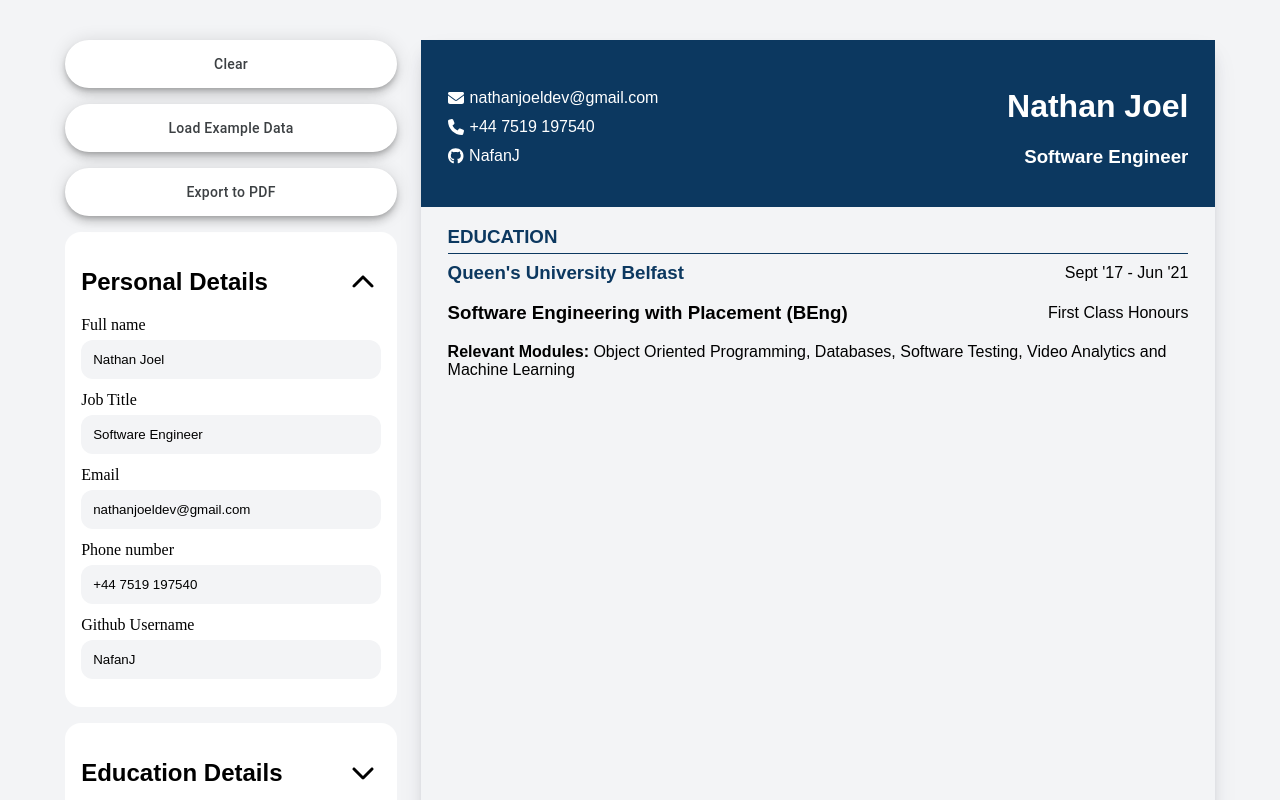
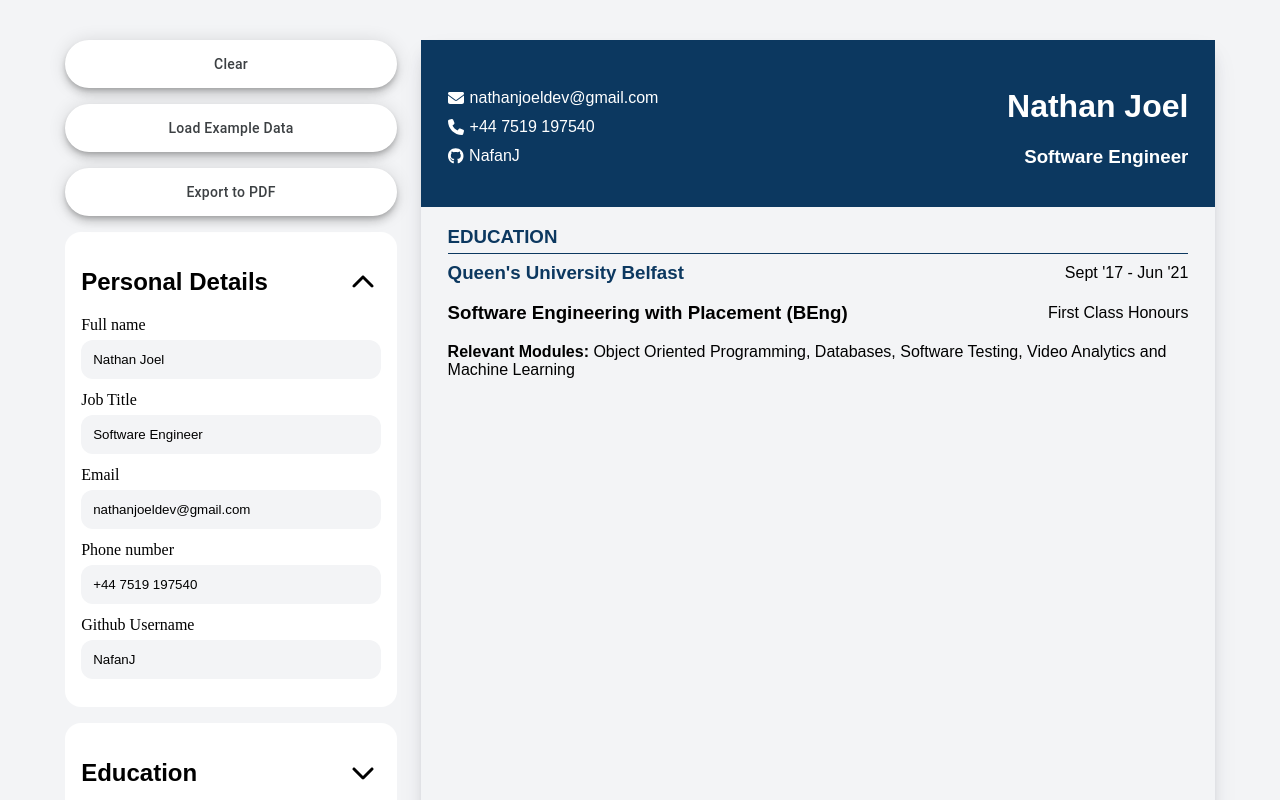
Before and after one commit to NafanJ/cv-builder, a React app: page / in a window 1280 px wide. Shown: the top 800 px of the page. Built offline with nearby package versions, Linux system fonts and the light colour scheme; the HTML template or start-up script is replaced by a standard one.

Commit message:
Rename Form Title

```diff
--- a/src/components/EducationDetails.jsx
+++ b/src/components/EducationDetails.jsx
@@ -16,7 +16,7 @@ function EducationDetails({ onChange, school, degree, classification, startDate,
   return (
     <form className="education-details">
       <div className="education-details-header">
-        <h2>Education Details</h2>
+        <h2>Education</h2>
         <button
           type="button"
           onClick={toggleVisibility}
```
